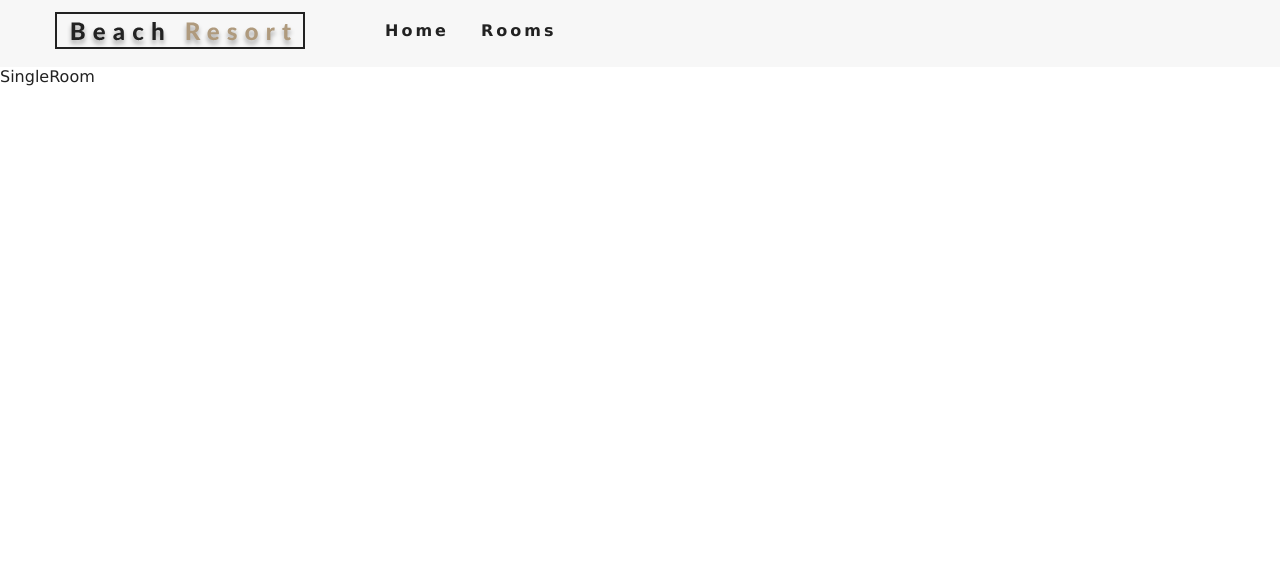
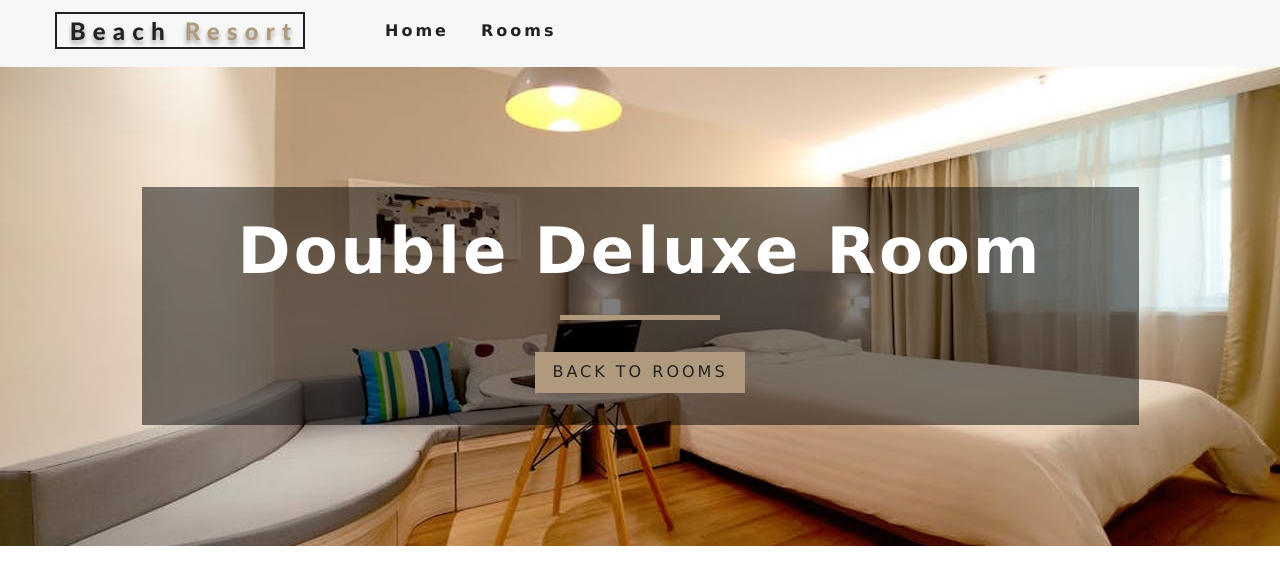
Before and after one commit to krezchikov42/beach-resort-react, a React (Create React App) app: page /rooms/double-deluxe in a window 1280 px wide. Shown: the top 584 px of the page. Built offline with nearby package versions, Linux system fonts and the light colour scheme.

Commit message:
adding specific content to single room componenet

```diff
--- a/src/context.js
+++ b/src/context.js
@@ -18,7 +18,7 @@ class RoomProvider extends Component {
     componentDidMount() {
         let rooms = this.formatData(items)
         let featured_rooms = rooms.filter(room => room.featured)
-        this.setState({rooms, sorted_rooms: rooms, featured_rooms, })
+        this.setState({ rooms, sorted_rooms: rooms, featured_rooms, })
     }
 
     formatData(data) {
@@ -31,9 +31,18 @@ class RoomProvider extends Component {
         return temp_items
     }
 
+    getRoom = (slug) => {
+        let temp_rooms = [...this.state.rooms]
+        let room = temp_rooms.find(room => room.slug === slug)
+        return room
+    }
+
     render() {
         return (
-            <RoomContext.Provider value={{ ...this.state }} >
+            <RoomContext.Provider value={{
+                ...this.state,
+                getRoom: this.getRoom
+            }} >
                 {this.props.children}
             </RoomContext.Provider>
         )
--- a/src/pages/SingleRoom.js
+++ b/src/pages/SingleRoom.js
@@ -1,12 +1,44 @@
 import React, { Component } from 'react'
+import defaultImg from '../images/room-1.jpeg'
+import {Link} from 'react-router-dom'
+import {RoomContext} from '../context'
+import Hero from '../components/Hero'
+import Banner from '../components/Banner'
+
 
 export class SingleRoom extends Component {
 
+    constructor(props) {
+        super(props)
+        this.state = {
+            slug: this.props.match.params.slug,
+            defaultImg
+        }
+    }
+
+    static contextType= RoomContext
+
     render() {
+        const {getRoom} = this.context
+        const room = getRoom(this.state.slug)
+        if (room === null || room === undefined ){
+            return <div className="error">
+                <h3>no such room can be found...</h3>
+                <Link to="/room" className="btn-primary">
+                    Back to rooms
+                </Link>
+
+            </div>
+        }
+        const {name, description, capacity, size, price, extras, breakfast, pets, images} = room
         return (
-            <div>
-                SingleRoom
-            </div>
+            <Hero hero='roomsHero'>
+                <Banner title={`${name} room`} >
+                    <Link to='/rooms' className="btn-primary">
+                        Back to rooms
+                    </Link>
+                </Banner>
+            </Hero>
         )
     }
 }
```
